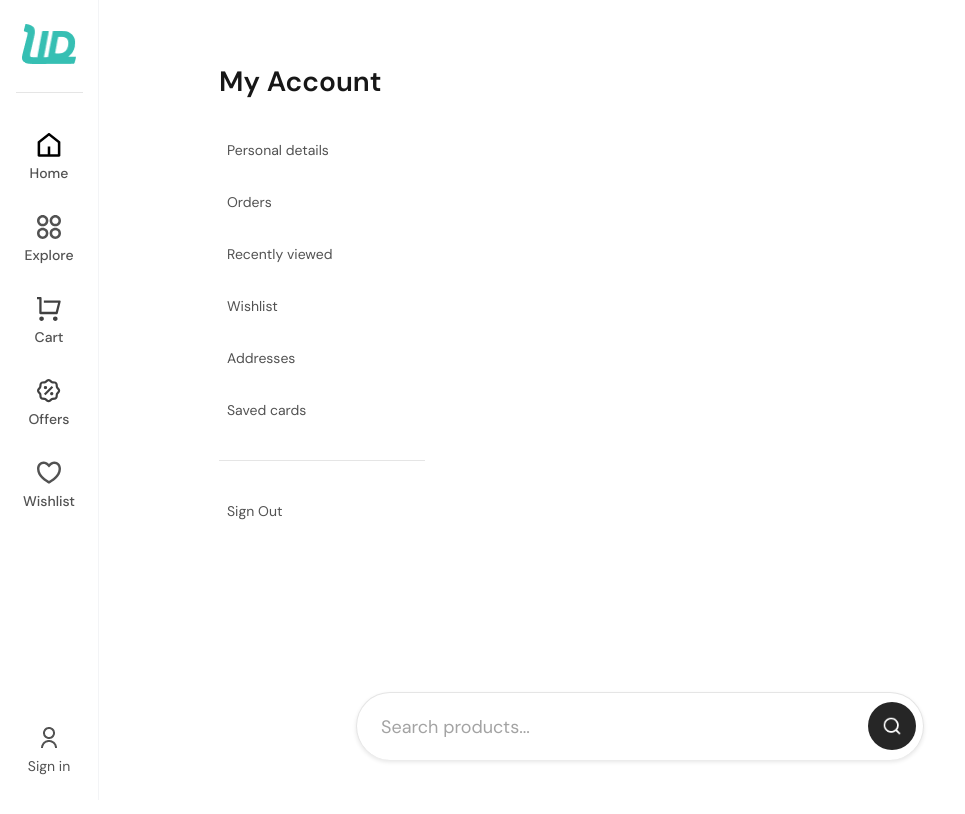
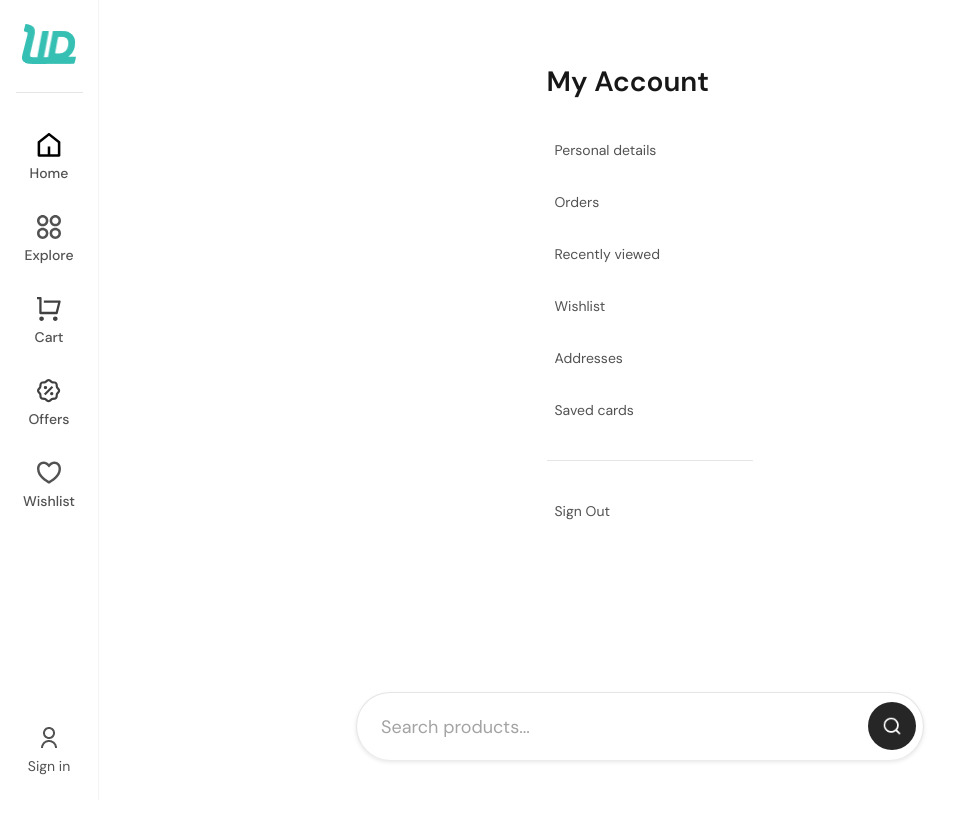
Before and after one commit to Tfunds1/Ecommerce-project, a React (Vite) app in the folder Ecommerce-project/: page /account in a window 1280 px wide. Shown: the top 814 px of the page, without its empty margins (0-965 px from the left). Built offline with nearby package versions, Linux system fonts and the light colour scheme.

Commit message:
center wishlist with mx-auto and reduce the gap

```diff
--- a/Ecommerce-project/src/App.tsx
+++ b/Ecommerce-project/src/App.tsx
@@ -30,6 +30,7 @@ function App() {
           <Route path="/checkout" element={<Checkout />} />
           <Route path="/account" element={<AccountLayout />}>
             <Route path="personal-details" element={<PersonalDetails />} />
+            <Route path="orders" />
             <Route path="recently-viewed" element={<RecentlyViewed />} />
             <Route path="wishlist" element={<Wishlist />} />
             <Route path="addresses" element={<Addresses />} />
--- a/Ecommerce-project/src/pages/Account/AccountLayout.tsx
+++ b/Ecommerce-project/src/pages/Account/AccountLayout.tsx
@@ -19,8 +19,8 @@ export default function AccountLayout() {
     <div className=" flex min-h-screen bg-white">
       <Sidebar />
 
-      <main className="w-[1336px] min-h-[900px] px-[120px] py-[64px]">
-        <div className="flex max-w-[1090px] gap-[88px]">
+      <main className=" mx-auto max-w-[1336px] min-h-[900px] px-[120px] py-[64px]">
+        <div className="flex max-w-[1090px] gap-[64px]">
           <div className="flex w-[222px] flex-col gap-[32px]">
             <h1 className="text-[28px] font-semibold leading-[36px] text-[#171717]">
               My Account
```
